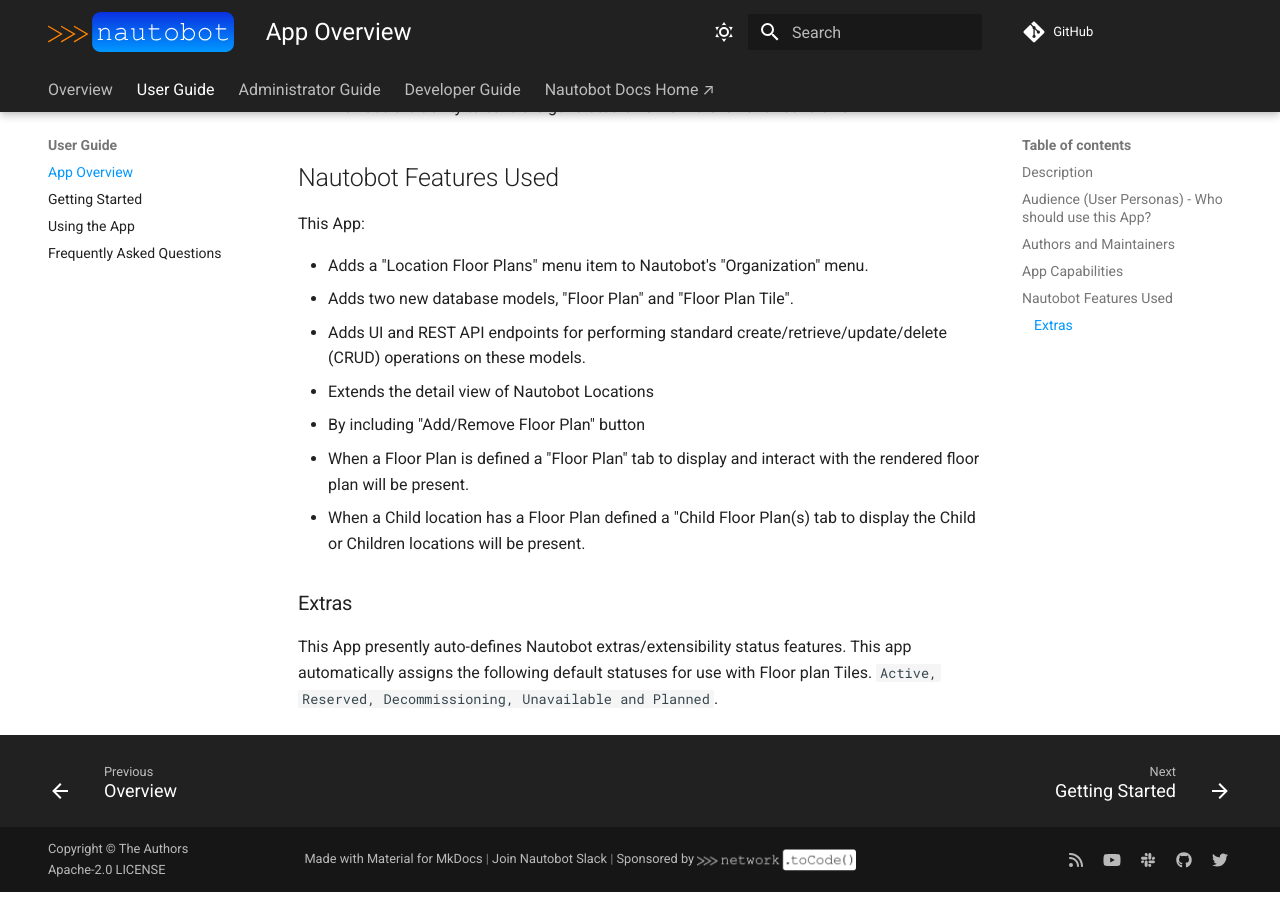
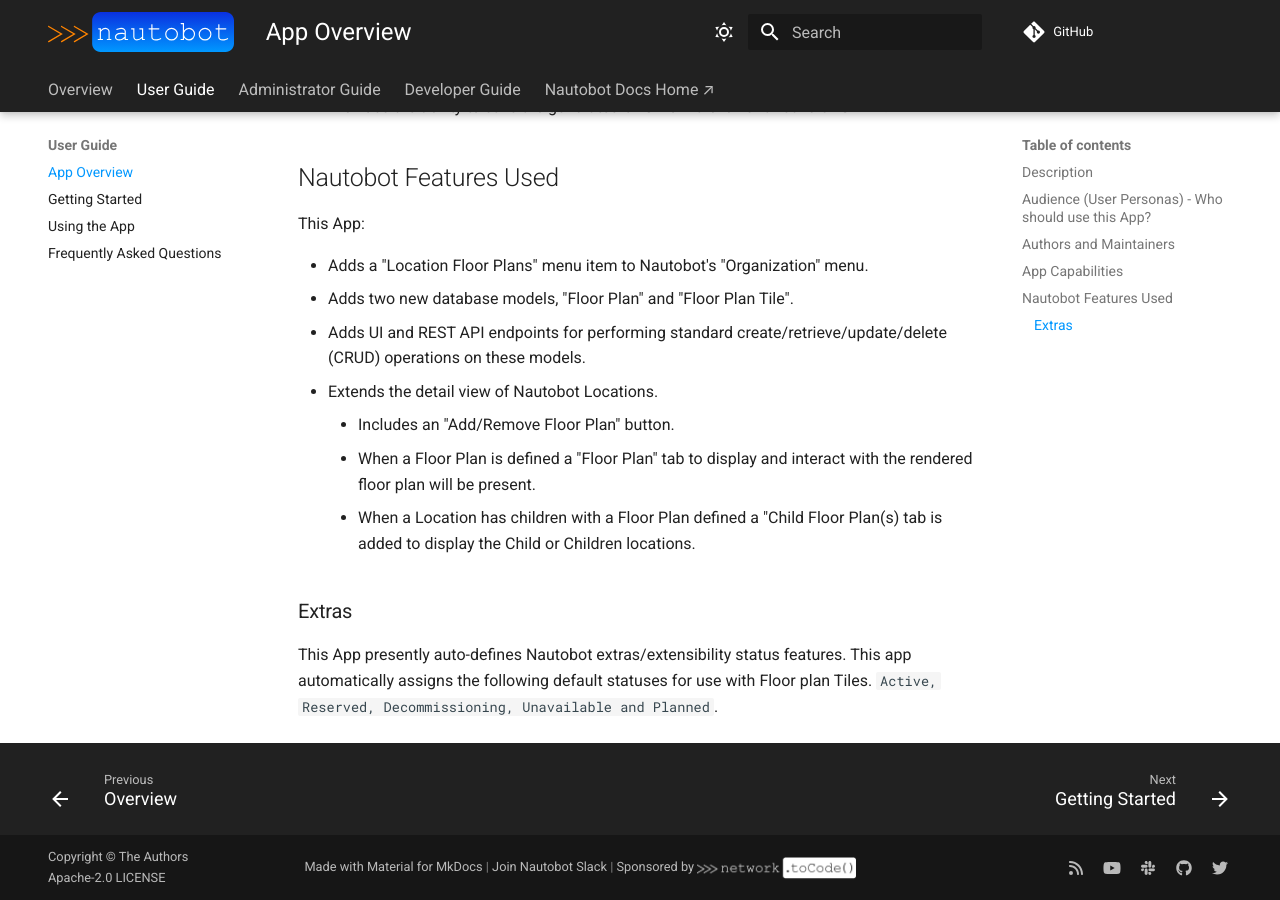
Before and after one commit to nautobot/nautobot-app-floor-plan, an MkDocs documentation site: the page built from docs/user/app_overview.md, in a window 1280 px wide and 900 px high, scrolled down 1588 px. Built offline with MkDocs 1.6.1 and Material for MkDocs 9.7.7, drawn with Linux system fonts in a browser that asks for light colours; comment, search, counter and statistics services are not loaded.

Commit message:
updating documentation

```diff
--- a/docs/user/app_overview.md
+++ b/docs/user/app_overview.md
@@ -26,11 +26,11 @@
 - Provides visualization of tenant and tenant groups for racks on a floor map.
 - Provides easy navigation from floor map to rack and subsequently device from Rack.
 - Provides the ability to assign Racks to coordinates / tiles.
-  - From the Floor Plan UI.
-  - From the Rack Object UI.
-  - From the API.
+    - From the Floor Plan UI.
+    - From the Rack Object UI.
+    - From the API.
 - Provides ability to map status to color for many use cases.
-  - Leveraging this you can depict hot / cold aisle.
+    - Leveraging this you can depict hot / cold aisle.
 - Provides the ability to set the direction of the Rack and show up.
 - Provides the ability to span multiple adjacent tiles by a single rack.
 - Provides the ability to place racks in a group that spans multiple tiles.
@@ -47,10 +47,10 @@
 - Adds a "Location Floor Plans" menu item to Nautobot's "Organization" menu.
 - Adds two new database models, "Floor Plan" and "Floor Plan Tile".
 - Adds UI and REST API endpoints for performing standard create/retrieve/update/delete (CRUD) operations on these models.
-- Extends the detail view of Nautobot Locations
-  - By including "Add/Remove Floor Plan" button
-  - When a Floor Plan is defined a "Floor Plan" tab to display and interact with the rendered floor plan will be present.
-  - When a Child location has a Floor Plan defined a "Child Floor Plan(s) tab to display the Child or Children locations will be present.
+- Extends the detail view of Nautobot Locations.
+    - Includes an "Add/Remove Floor Plan" button.
+    - When a Floor Plan is defined a "Floor Plan" tab to display and interact with the rendered floor plan will be present.
+    - When a Location has children with a Floor Plan defined a "Child Floor Plan(s) tab is added to display the Child or Children locations.
 
 ### Extras
 
```
